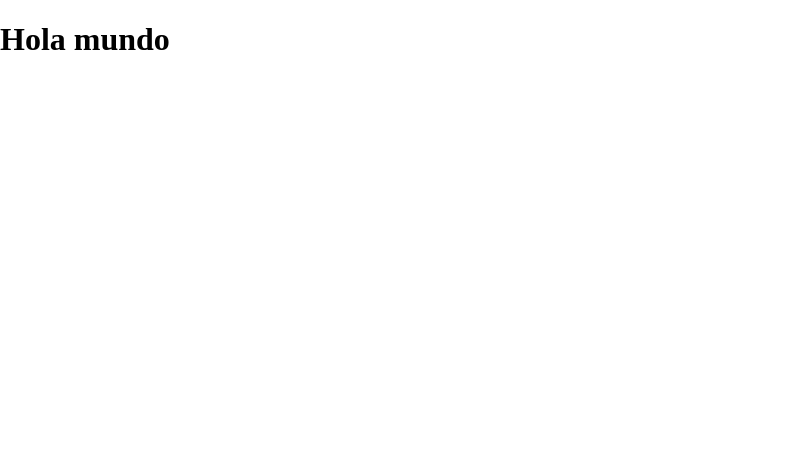
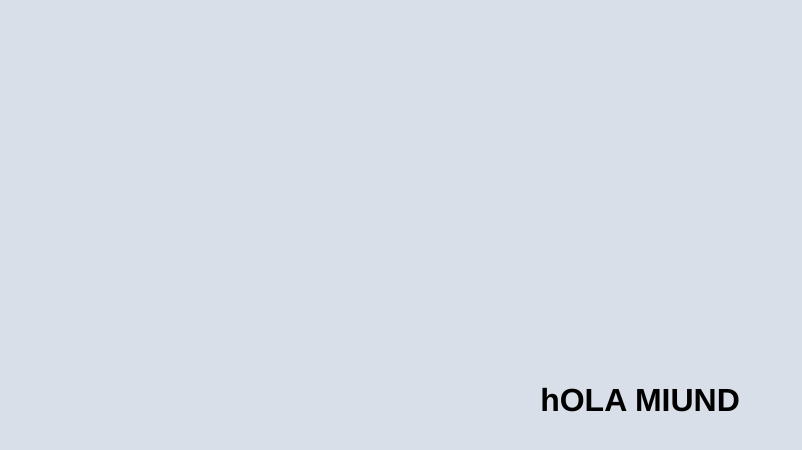
Before and after one commit to OugMontiel/examenEncriptador, a Vue app: page / in a window 1280 px wide. Shown: the top 450 px of the page, without its empty margins (0-802 px from the left). Built offline with nearby package versions, Linux system fonts and the light colour scheme.

Commit message:
style: :art: Divicion de la pantalla

```diff
--- a/src/App.vue
+++ b/src/App.vue
@@ -1,9 +1,36 @@
+<!-- src/App.vue -->
+<template>
+  <div id="app">
+    <Interfaz />
+  </div>
+</template>
+
 <script>
+import Interfaz from './components/Interfaz.vue';
+
+export default {
+  name: 'App',
+  components: {
+    Interfaz
+  }
+};
 </script>
 
-<template>
-  <h1>Hola  mundo</h1>
-</template>
+<style>
 
-<style>
+body{
+    margin:0;
+    padding:0;
+    background-color: var(--bg-secondary);
+}
+#app {
+  height: 100vh;
+  width: 100vw;
+
+  display: flex;
+  justify-content: center;
+  align-items: center;
+
+  font-family: Avenir, Helvetica, Arial, sans-serif;
+}
 </style>
--- a/src/assets/main.css
+++ b/src/assets/main.css
@@ -1,6 +1 @@
 @import './variables.css';
-
-body{
-    margin:0;
-    padding:0;
-}
--- /dev/null
+++ b/src/components/Interfaz.vue
@@ -0,0 +1,3 @@
+<template>
+    <h1>hOLA MIUND</h1>
+</template>
```
Also changed, not shown: 1 other file (tests, documents, lock files or other folders).
